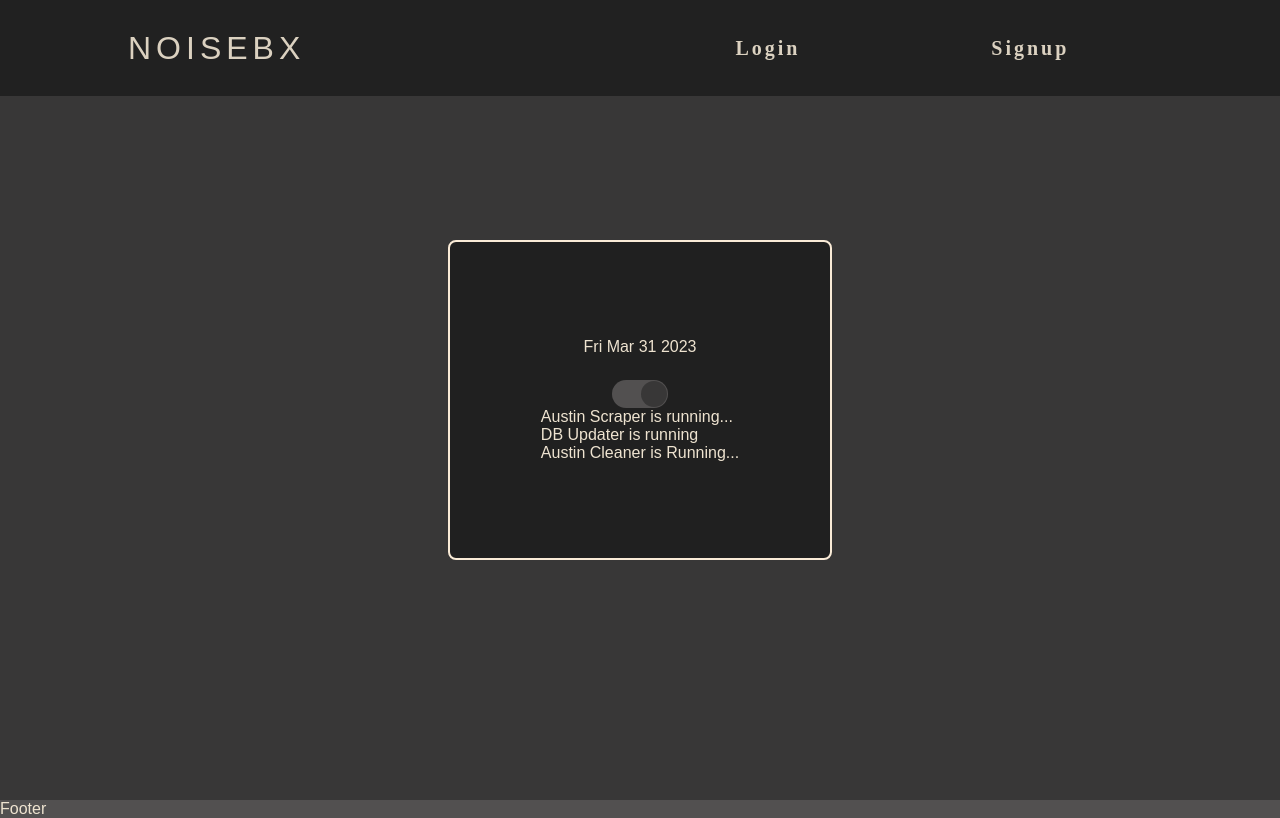
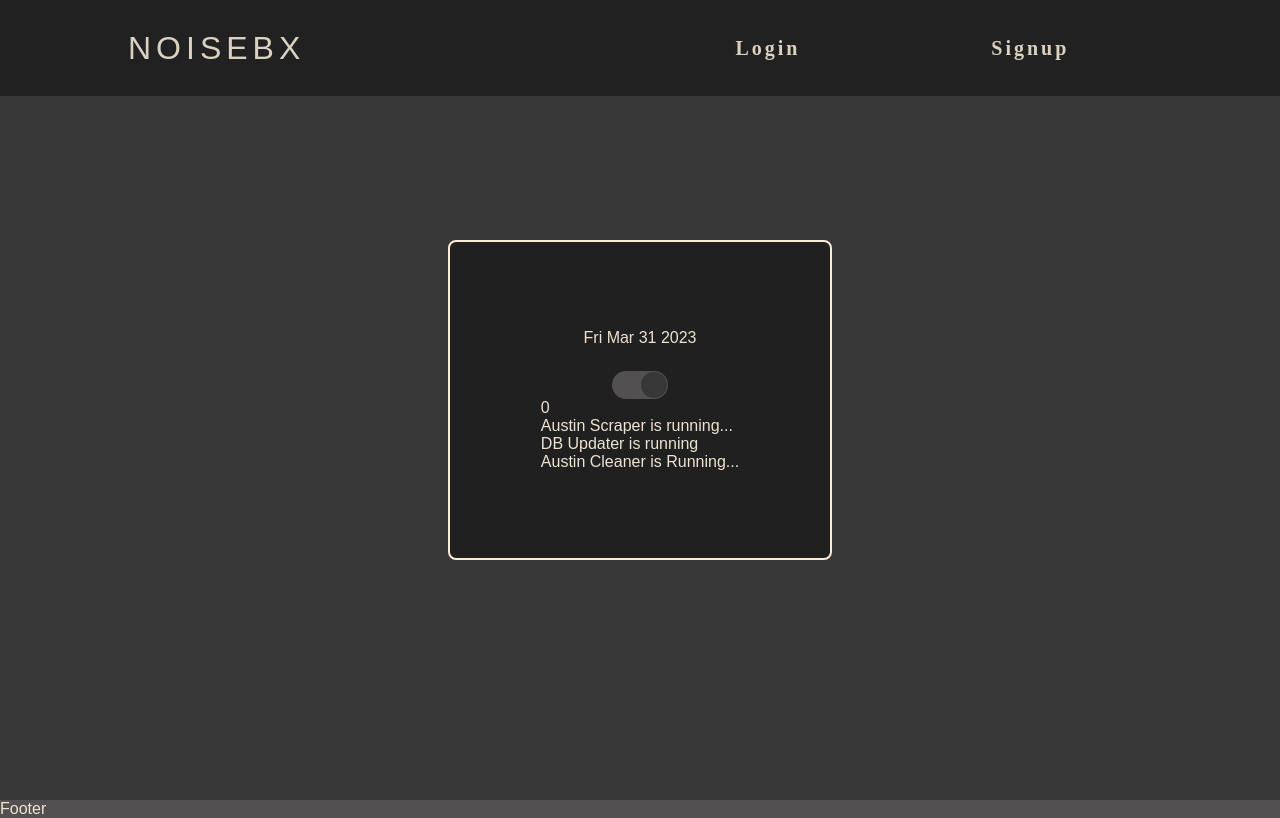
Before and after one commit to BDunham484/antecedent-journey, a React (Create React App) app in the folder client/: page /control in a window 1280 px wide. Both pictures are taken after a click on the element 640 px from the left and 421 px from the top of the page. Built offline with nearby package versions, Linux system fonts and the light colour scheme; no server answers; some icons are missing.

Commit message:
update display

```diff
--- a/client/src/components/Scrapers/AustinScraper/index.js
+++ b/client/src/components/Scrapers/AustinScraper/index.js
@@ -73,6 +73,9 @@ const AustinScraper = () => {
 
     return (
         <div>
+            {scraperDate &
+                {scraperDate}
+            }
             <div>
                 Austin Scraper is running...
             </div>
```
